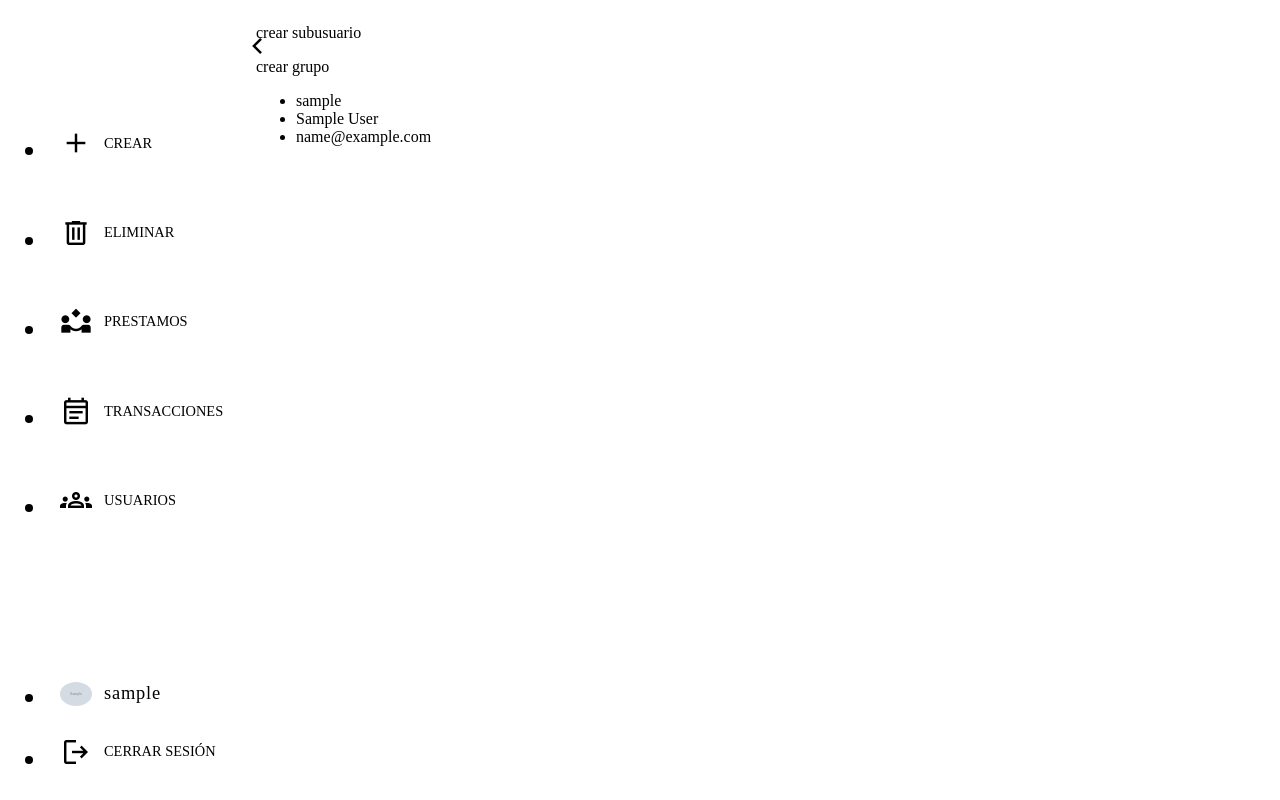
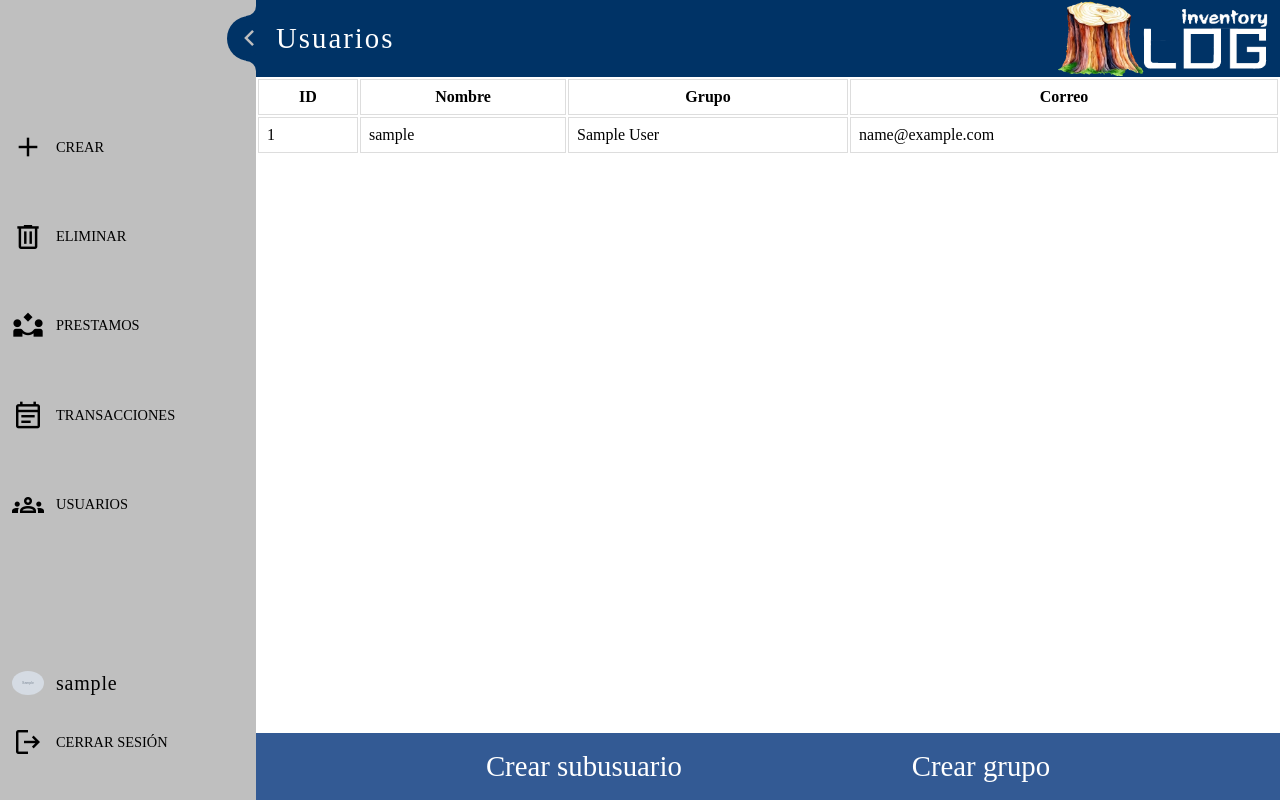
Before and after one commit to SergioGalarzaCarmona/Log_Inventory, a Django app: page /manage_users/ in a window 1280 px wide. Run offline with Django 5.2, Linux system fonts and the light colour scheme; a user stored in the database is signed in; tables that the repository leaves empty hold one stand-in row (values such as "Sample post"); grey boxes marked "Sample" are stand-in pictures.

Commit message:
Refactor subuser and group creation UI: enhance layout, add filter bar, and improve styling

```diff
--- a/Users/static/CSS/mainStyles.css
+++ b/Users/static/CSS/mainStyles.css
@@ -37,6 +37,7 @@
     display: flex;
     flex-flow: row nowrap;
 }
+
 
 
 /*  MAIN STYLES  */
--- a/Users/static/CSS/subusersStyles.css
+++ b/Users/static/CSS/subusersStyles.css
@@ -1,18 +1,20 @@
-.create-subuser{
-    display: none;
+* {
+    box-sizing: border-box;
 }
 
-.create-group {
-    display: none;
+body, div, ul, li, a, h1, h2, h3, h4, p {
+    margin: 0;
+    padding: 0;
 }
 
-
-#create-subuser:checked ~ .create-subuser {
-    display: block;
-}
-
-#create-group:checked ~ .create-group {
-    display: block;
+body {
+    --bg-color: #fff;
+    --sidebar-color: color-mix(in srgb, #000 25%, #fff);
+    --dark-color: #222;
+    --fb-color: #003366;
+    --wood: #8B5E3C;
+    background-color: var(--bg-color);
+    font-family: Montserrat;
 }
 
 main {
@@ -22,3 +24,108 @@
     position: fixed;
     right: 0;
 }
+
+aside:has(input[type="checkbox"]:checked) ~ main {
+    width: calc(100dvw - 62px);
+}
+
+.filter-bar {
+    width: 100%;
+    height: calc(2rem + 44.78px);
+    background-color: var(--fb-color);
+    container-name: filter-bar;
+}
+
+.filter-bar__filter-container {
+    height: 100%;
+    display: flex;
+    flex-direction: row;
+    justify-content: space-between;
+    align-items: center;
+}
+
+.filter-bar__filter-container > p {
+    max-width: clamp(100% - 42px, 100% - calc(28dvh - 5px), 100% - 210px);
+    height: 100%;
+    padding-left: 20px;
+    display: flex;
+    align-items: center;
+    color: var(--bg-color);
+    font-size: 1.8rem;
+    letter-spacing: 2px;
+}
+
+.filter-bar__filter-container > .filter-bar__logo-container {
+    height: 100%;
+    padding-right: .75rem;
+    display: flex;
+    justify-content: end;
+    align-items: center;
+}
+
+.create-subuser{
+    display: none;
+}
+
+.create-group {
+    display: none;
+}
+
+.logo {
+    height: clamp(15px, calc(10dvh - 5px), 75px);
+    width: clamp(42px, calc(28dvh - 5px), 210px);
+    margin: 2.5px 0px;
+}
+
+.subusers-table__container {
+    height: 100%;
+    width: 100%;
+    height: calc(100% - calc(2rem + 44.78px) - 4.2rem);
+    overflow-y: auto;
+}
+
+.subusers-table {
+    width: 100%;
+}
+
+.subusers-table td, .subusers-table th {
+    border: 1px solid #ddd;
+    padding: 8px;
+}
+
+.subusers-table tr:hover {
+    background-color: #f2f2f2;
+    cursor: pointer;
+}
+
+.subusers-table tr:first-child:hover {
+    background-color: #fff;
+    cursor: default;
+}
+
+.subusers-tools {
+    display: flex;
+    position: absolute;
+    bottom: 0;
+    width: 100%;
+    height: 4.2rem;
+    background-color: #335a94;
+    justify-content: space-evenly;
+    align-items: center;
+}
+
+.subusers-tools label {
+    color: #fff;
+    font-size: 1.8rem;
+    cursor: pointer;
+}
+
+#create-subuser:checked ~ .create-subuser, #create-group:checked ~ .create-group {
+    display: block;
+}
+
+@media (max-width: 768px) {
+    .sidebar__form, .filter-bar__filter-container > .filter-bar__logo-container {
+        display: none;
+    }
+}
--- a/Users/templates/Users/profile.html
+++ b/Users/templates/Users/profile.html
@@ -53,8 +53,6 @@
                     </p>
                 </div>
                 <div>
-                </div>
-                <div>
                     <label for="id_username">Nombre de Usuario:</label>
                     {{form_post.errors.username}}
                     {{form.username}}
--- a/Users/templates/Users/subusers.html
+++ b/Users/templates/Users/subusers.html
@@ -16,8 +16,35 @@
 <body>
     {% include 'Users/sideBar.html' %}
     <main>
-        <div>
-            <p>crear subusuario</p>
+        <div class="filter-bar">
+            <div class="filter-bar__filter-container">
+                <p>Usuarios</p>
+                <div class="filter-bar__logo-container">
+                    <img src="{%static '/IMAGES/logo_transparente_blanco.webp'%}" alt="logo" class="logo">
+                </div>
+            </div>
+        </div>
+        <div class="subusers-table__container">
+            <table class="subusers-table">
+                <tr>
+                    <th>ID</th>
+                    <th>Nombre</th>
+                    <th>Grupo</th>
+                    <th>Correo</th>
+                </tr>
+                {% for subuser in subusers %}
+                <tr onclick="window.location.href='/manage_users/{{ subuser.id }}';">
+                    <td>{{subuser.id}}</td>
+                    <td>{{subuser.username}}</td>
+                    <td>{{subuser.group.name}}</td>
+                    <td>{{subuser.email}}</td>
+                </tr>
+                {% endfor %}
+            </table>
+        </div>
+        <div class="subusers-tools">
+            <div class="createSubuser-container">
+                <label for="create-subuser"><p>Crear subusuario</p> </label>
                 <input type="checkbox" {{checked}} id="create-subuser">
                 <form class="create-subuser" id='form-subuser' method="POST">
                     {% csrf_token %}
@@ -26,8 +53,8 @@
                     <input type="submit" hidden id="submit">
                 </form>
             </div>
-        <div>
-            <p>crear grupo</p>
+            <div class="createGroup-container">
+                <label for="create-group"><p>Crear grupo</p></label>
                 <input type="checkbox" {{checked_group}} id="create-group">
                 <form class="create-group" method="POST">
                     {% csrf_token %}
@@ -40,16 +67,9 @@
                 <button value=0 id="close-dialog">No</button>
                 <button value=1 id="create">Si</button>
             </dialog>
-        <div class="subusers-list">
-            {% for subuser in subusers %}
-            <ul>
-                <li>{{subuser.username}}</li>
-                <li>{{subuser.group.name}}</li>
-                <li>{{subuser.email}}</li>
-            </ul>
-            {% endfor %}
         </div>
     </main>
     <script src="{%static '/SCRIPTS/subusersScript.js'%}"></script>
+    <script src="{%static '/SCRIPTS/sidebarScript.js'%}"></script>
 </body>
 </html>
```
Also changed, not shown: Users/static/CSS/profileStyles.css (+9 -13 lines), Users/static/CSS/sideBarStyles.css (line endings or trailing spaces). Lines whose indentation alone changed are shown as unchanged.
